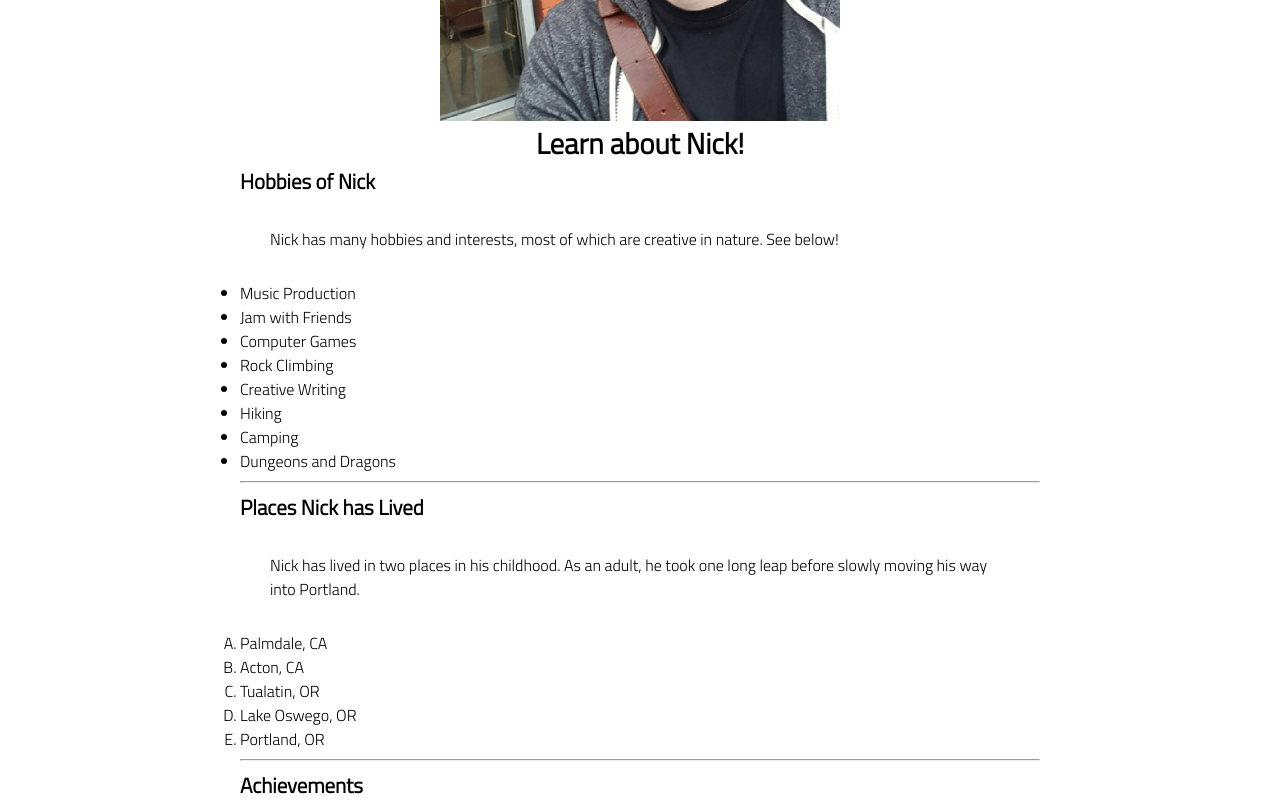
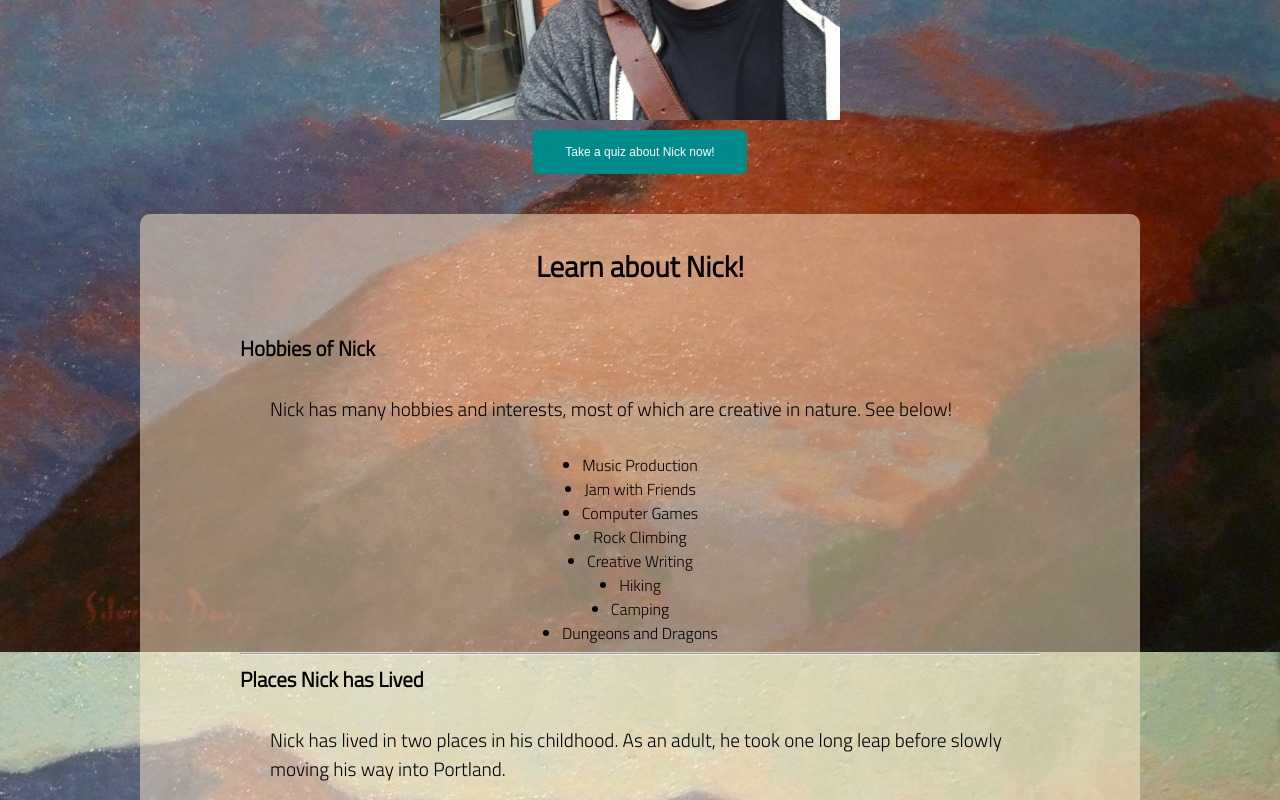
Before and after one commit to NickDayFSD/FlowControl, a plain HTML site: page index.html in a window 1280 px wide. Shown: the part 360-1160 px from the top of the page. Drawn offline with Linux system fonts and the light colour scheme.

Commit message:
added styling and background

```diff
--- a/index.html
+++ b/index.html
@@ -14,14 +14,16 @@
 
 <body>
     <main>
+        <header></header>
+        <img class="main-logo" src="./assets/Nick.jpg"/>
+        <button id="quiz-button">Take a quiz about Nick now!</button>
+        <div id="results">
+
+        </div>
         <section class="main-section">
-            <button id="quiz-button">Take a quiz about Nick now!</button>
-            <div id="results">
 
-            </div>
-            <img class="main-logo" src="./assets/Nick.jpg"/>
             <h2>
-                Learn about Nick!
+                Learn about Nick! <br><br>
             </h2>
 
             <content>
@@ -53,7 +55,7 @@
                 <li>Portland, OR</li>
             </ol>
             <hr />
-            <h3>Achievements</h3>
+            <h3>Random Achievements</h3>
             <p>
                 Nick has achieved some things. Here they are!
             </p>
@@ -61,7 +63,7 @@
                 <li>Fly an Airplane</li>
                 <li>NaNoWriMo 2013 Winner</li>
                 <li>NaNoWriMo 2016 Winner</li>
-                <li>Owns a House</li>
+                <li>Bike a Century</li>
             </ul>
             <hr />
         </section>
--- a/styles/style.css
+++ b/styles/style.css
@@ -19,7 +19,11 @@ body {
     --footer-height: 25px;
 
     font-family: 'Titillium Web', sans-serif;
-    background-color: var(--color2);
+    background-image: url(../assets/landscape.jpg);
+    background-size: cover;
+    background-repeat: no-repeat;
+    background-attachment: fixed;
+    background-position: center;
 }
 
 main {
@@ -31,7 +35,7 @@ main {
 }
 
 section {
-    background-color: var(--color5);
+    background-color: rgba(255, 235, 205, .5);
     width: 1000px;
     max-width: 80%;
     display: flex;
@@ -43,6 +47,7 @@ section {
     margin-top: var(--gutter);
     margin-bottom: var(--gutter);
     border: solid 2px var(--color1);
+    border-radius: 10px;
 }
 
 header {
@@ -80,15 +85,22 @@ h3 {
 }
 
 header img {
-    height: var(--header-height);
+    margin: 15px;
+    padding: 15px 32px
 }
 
 ul {
     list-style-type: disc;
+    display: flex;
+    flex-direction: column;
+    align-items: center;
 }
 
 ol {
-    list-style-type:upper-latin;
+    display: flex;
+    flex-direction: column;
+    align-items: center;
+    list-style-type: decimal;
 }
 
 content {
@@ -97,6 +109,7 @@ content {
 
 p {
     margin: var(--gutter);
+    font-size: 1.2rem;
 }
 
 footer {
@@ -108,6 +121,18 @@ footer {
     justify-content: flex-end;
     background-color: var(--color3);
     box-shadow: var(--shadow);
+}
+
+button {
+    background-color:darkcyan;
+    border: none;
+    color: white;
+    padding: 15px 32px;
+    margin: 10px;
+    text-align: center;
+    display: inline-block;
+    font-size: 12px;
+    border-radius: 5px;
 }
 
   @keyframes pulse {
```
Also changed, not shown: assets/landscape.jpg (added).
